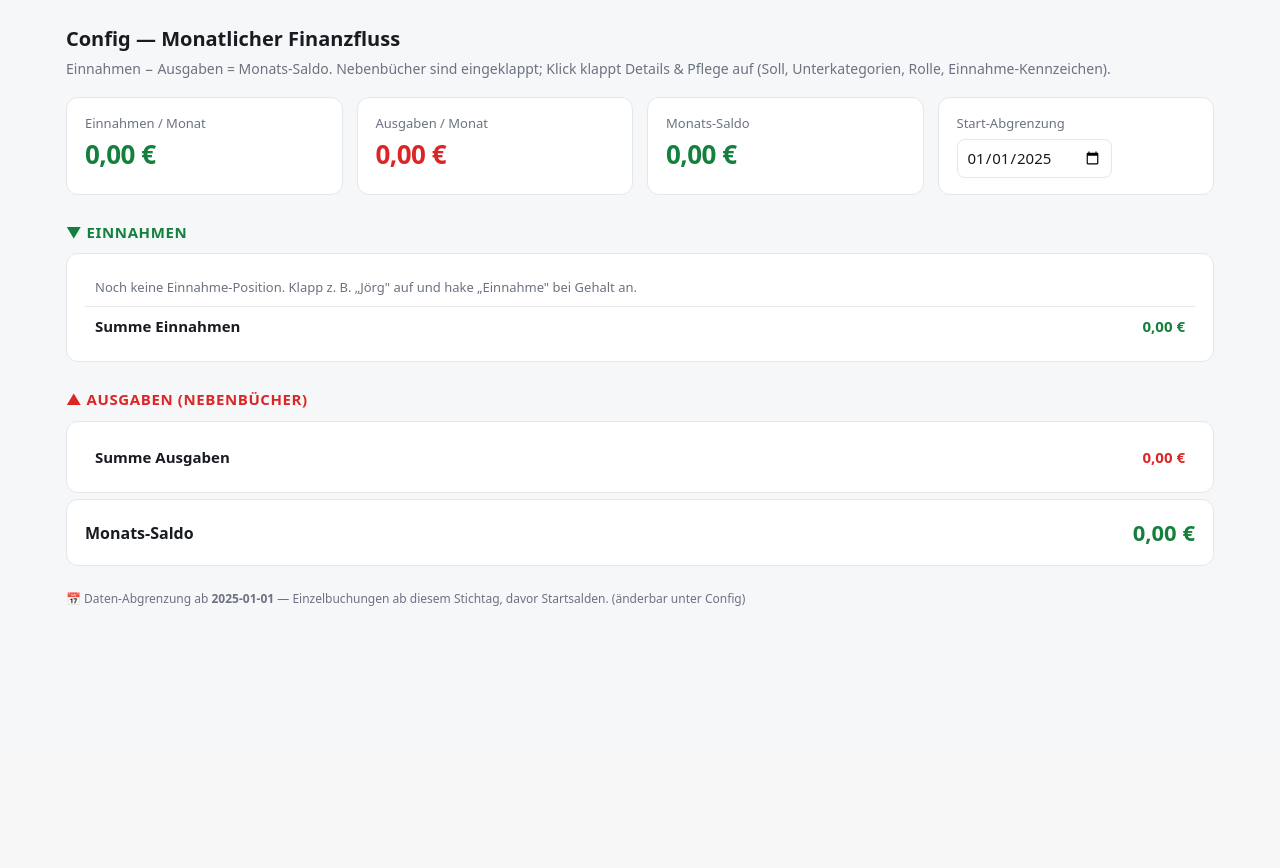
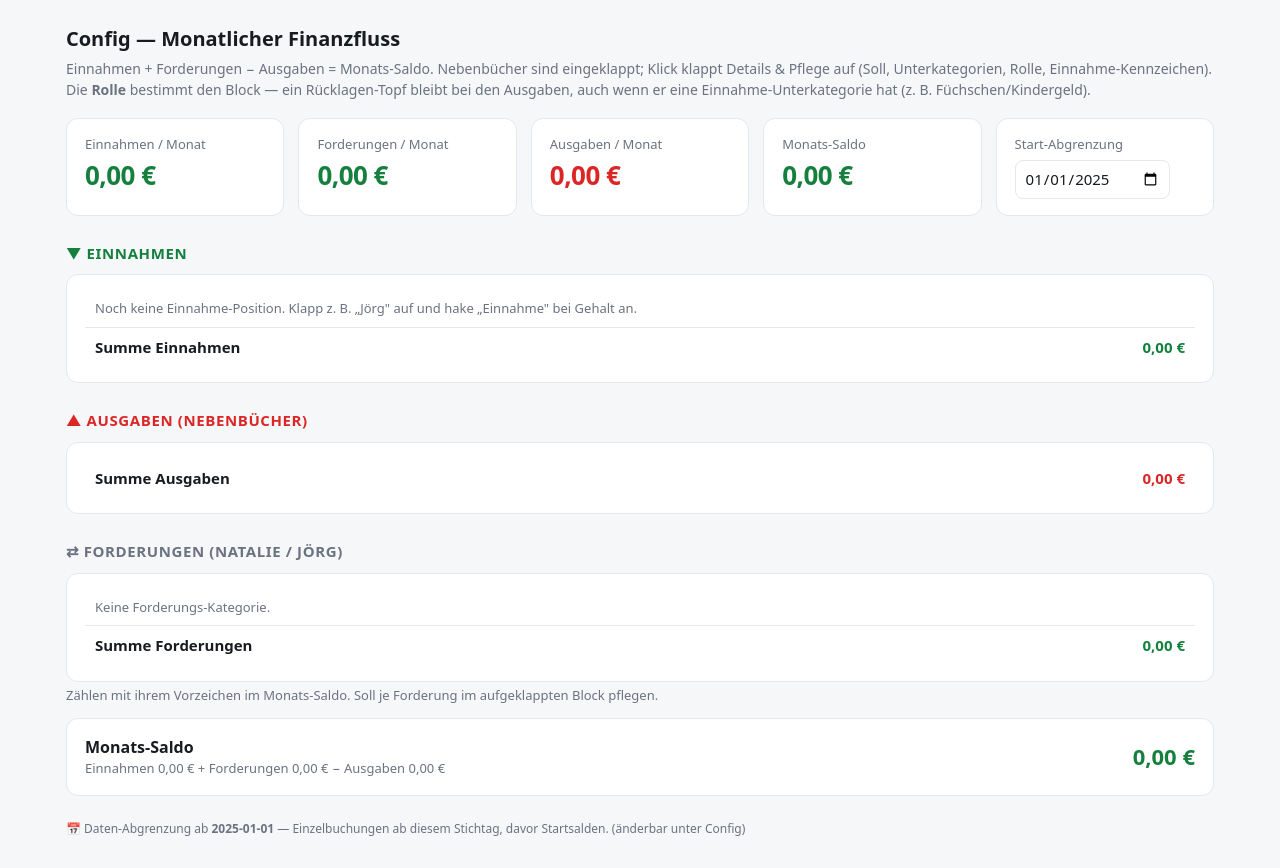
Before and after one commit to xamjamchok-debug/Tools, a FastAPI app: page /config in a window 1280 px wide. Shown: the part 54-922 px from the top of the page. Before the commit the page ends 660 px from the top, so only its background shows below. Run offline with FastAPI, Linux system fonts and the light colour scheme.

Commit message:
Euro-Notierung in Editierfeldern (#6-Rest) + Config-Fluss korrigiert
- Neuer Jinja-Filter `eurozahl`: deutsch, ohne EUR-Zeichen. Die editierbaren Felder
  rendern bisher (x/100)|round(2) -> "-2775.0" statt "-2.775,00" (Merkzettel, Posten im
  Saldo, Langfristig, Kategorie-Soll, Unterkat-Soll). _parse_euro liest beide Notationen,
  der Rundlauf Anzeige->Eingabe bleibt heil.

- config_fluss: Rolle (zaehlt_als) entscheidet den Block, NICHT mehr das Einnahme-Haekchen.
  Fuechschen rutschte in die Einnahmen, seit Kindergeld als Einnahme markiert ist (#49) —
  ein Ruecklagen-Topf gehoert aber zu den Ausgaben (User-Korrektur).

- Forderungen (Natalie/Joerg) sind neu ein eigener Block im Monatsfluss und zaehlen mit
  Vorzeichen im Saldo (User-Wunsch); vorher lagen sie unter "Weitere" und zaehlten gar nicht.
  Neue KPI-Kachel + Saldo-Herleitung sichtbar.

- Einnahme-Soll faellt auf das Kategorie-Soll zurueck, wenn die Einnahme-Unterkategorie
  kein Soll traegt (sonst zaehlt eine Einnahme als 0).

Offen/Fachentscheid: Kategorie "Joerg" traegt -6.060 (Gehalt) -> Monats-Saldo -10.743.
Vorzeichen bewusst nicht angefasst.

Co-Authored-By: Claude Opus 4.8 (1M context) <noreply@anthropic.com>

```diff
--- a/haushaltskasse/dashboard/app.py
+++ b/haushaltskasse/dashboard/app.py
@@ -80,7 +80,17 @@ def _parse_euro(text) -> int:
     return -cent if neg else cent
 
 
+def _eurozahl(cent) -> str:
+    """Cent -> '1.234,56' — deutsch, aber OHNE €-Zeichen: für editierbare Felder.
+
+    Muss deutsch sein, sonst steht in der Maske '-2775.0' (#6). `_parse_euro` liest beide
+    Notationen zurück, der Rundlauf Anzeige -> Eingabe -> Speichern bleibt also heil.
+    """
+    return _euro(cent).removesuffix(" €")
+
+
 TEMPLATES.env.filters["euro"] = _euro
+TEMPLATES.env.filters["eurozahl"] = _eurozahl
 
 
 def _stichtag_global() -> str:
--- a/haushaltskasse/dashboard/queries.py
+++ b/haushaltskasse/dashboard/queries.py
@@ -442,11 +442,19 @@ def config_baum(cur) -> list[dict]:
 def config_fluss(cur) -> dict:
     """#39 — monatliche Finanzfluss-Sicht: Einnahmen − Ausgaben = Monats-Saldo.
 
-    Einnahmen  = Kategorien mit ≥1 als „Einnahme" markierten Unterkategorie (Gehalt, Taschengeld …),
-                 Einnahme-Soll = Σ Soll dieser Unterkategorien.
-    Ausgaben   = Nebenbücher mit Rolle 'ruecklage' (ohne Einnahme-Position), Soll = Kategorie-Soll.
-    Weitere    = Rest (Forderungen/Sparen ohne Einnahme, Rolle 'ausgabe') — nur zur Pflege, zählt
-                 NICHT im Monats-Saldo.
+    Die **Rolle (`zaehlt_als`) entscheidet**, nicht das Einnahme-Häkchen — sonst rutscht ein
+    Rücklagen-Topf in die Einnahmen, nur weil er eine Einnahme-Unterkategorie hat
+    (Füchschen/Kindergeld, User-Korrektur 2026-07-15).
+
+    Ausgaben     = Nebenbücher mit Rolle 'ruecklage', Soll = Kategorie-Soll.
+    Forderungen  = Rolle 'forderung' (Natalie/Jörg) — zählen im Monats-Saldo mit ihrem
+                   Kategorie-Soll und Vorzeichen (User-Wunsch: im Monatsfluss mit aufnehmen).
+    Einnahmen    = übrige Kategorien mit ≥1 Einnahme-Unterkategorie; Einnahme-Soll = Σ Soll
+                   dieser Unterkategorien, ersatzweise das Kategorie-Soll, falls die
+                   Unterkategorien kein Soll tragen.
+    Weitere      = Rest (Rolle 'ausgabe' ohne Einnahme) — nur zur Pflege, zählt NICHT im Saldo.
+
+    Monats-Saldo = Einnahmen + Forderungen − Ausgaben.
     Jede Kategorie trägt ALLE ihre Unterkategorien (mit Soll, ist_einnahme, quelle) fürs Aufklappen/Pflegen.
     """
     cur.execute("""SELECT id, name, zaehlt_als, monatliche_ruecklage_cent, default_unterkategorie_id
@@ -463,19 +471,31 @@ def config_fluss(cur) -> dict:
             if ie:
                 kats[kid]["einnahme_soll_cent"] += s
 
-    einnahmen, ausgaben, weitere = [], [], []
+    einnahmen, ausgaben, forderungen, weitere = [], [], [], []
     for k in kats.values():
-        if any(u["ist_einnahme"] for u in k["unterkategorien"]):
+        if k["zaehlt_als"] == "ruecklage":
+            ausgaben.append(k)                    # Rolle schlägt Einnahme-Häkchen
+        elif k["zaehlt_als"] == "forderung":
+            forderungen.append(k)
+        elif any(u["ist_einnahme"] for u in k["unterkategorien"]):
             einnahmen.append(k)
-        elif k["zaehlt_als"] == "ruecklage":
-            ausgaben.append(k)
         else:
             weitere.append(k)
+
+    # Trägt die Einnahme-Unterkategorie kein Soll, gilt das Kategorie-Soll — sonst zählt
+    # eine Einnahme mit 0, obwohl auf der Kategorie ein Betrag steht.
+    for k in einnahmen:
+        if not k["einnahme_soll_cent"]:
+            k["einnahme_soll_cent"] = k["soll_cent"]
+
     ein_summe = sum(k["einnahme_soll_cent"] for k in einnahmen)
     aus_summe = sum(k["soll_cent"] for k in ausgaben)
-    return {"einnahmen": einnahmen, "ausgaben": ausgaben, "weitere": weitere,
+    ford_summe = sum(k["soll_cent"] for k in forderungen)
+    return {"einnahmen": einnahmen, "ausgaben": ausgaben,
+            "forderungen": forderungen, "weitere": weitere,
             "einnahmen_summe_cent": ein_summe, "ausgaben_summe_cent": aus_summe,
-            "saldo_cent": ein_summe - aus_summe}
+            "forderungen_summe_cent": ford_summe,
+            "saldo_cent": ein_summe + ford_summe - aus_summe}
 
 
 def stichtag(cur) -> str:
--- a/haushaltskasse/dashboard/templates/config.html
+++ b/haushaltskasse/dashboard/templates/config.html
@@ -2,12 +2,17 @@
 {% block titel %} · Config{% endblock %}
 {% block content %}
 <h1>Config — Monatlicher Finanzfluss</h1>
-<p class="sub">Einnahmen − Ausgaben = Monats-Saldo. Nebenbücher sind eingeklappt; Klick klappt Details
-  &amp; Pflege auf (Soll, Unterkategorien, Rolle, Einnahme-Kennzeichen).</p>
+<p class="sub">Einnahmen + Forderungen − Ausgaben = Monats-Saldo. Nebenbücher sind eingeklappt; Klick
+  klappt Details &amp; Pflege auf (Soll, Unterkategorien, Rolle, Einnahme-Kennzeichen).
+  Die <b>Rolle</b> bestimmt den Block — ein Rücklagen-Topf bleibt bei den Ausgaben, auch wenn er
+  eine Einnahme-Unterkategorie hat (z. B. Füchschen/Kindergeld).</p>
 
 <div class="grid kpis">
   <div class="card kpi"><div class="label">Einnahmen / Monat</div>
     <div class="val pos">{{ fluss.einnahmen_summe_cent|euro }}</div></div>
+  <div class="card kpi"><div class="label">Forderungen / Monat</div>
+    <div class="val {{ 'pos' if fluss.forderungen_summe_cent>=0 else 'neg' }}">
+      {{ fluss.forderungen_summe_cent|euro }}</div></div>
   <div class="card kpi"><div class="label">Ausgaben / Monat</div>
     <div class="val neg">{{ fluss.ausgaben_summe_cent|euro }}</div></div>
   <div class="card kpi"><div class="label">Monats-Saldo</div>
@@ -34,7 +39,7 @@
           </select>
         </label>
         <label class="small muted">Kategorie-Soll/Mon
-          <input class="ruecklage-inp" value="{{ (k.soll_cent/100)|round(2) }}"
+          <input class="ruecklage-inp" value="{{ k.soll_cent|eurozahl }}"
                  onchange="saveSoll('kategorie', {{ k.id }}, this)"> €</label>
         <label class="small muted">Default-Unterkat.
           <select onchange="saveDefaultUkat({{ k.id }}, this)">
@@ -51,7 +56,7 @@
         <tr>
           <td><input style="width:100%;max-width:280px" value="{{ u.name }}"
                      onchange="renameUkat({{ u.id }}, this)"></td>
-          <td class="num"><input class="ruecklage-inp" value="{{ (u.soll_cent/100)|round(2) }}"
+          <td class="num"><input class="ruecklage-inp" value="{{ u.soll_cent|eurozahl }}"
                      onchange="saveSoll('unterkategorie', {{ u.id }}, this)"> €</td>
           <td><label class="small"><input type="checkbox" {{ 'checked' if u.ist_einnahme }}
                      onchange="toggleEinnahme({{ u.id }}, this)" style="width:auto"> Einnahme</label></td>
@@ -83,13 +88,29 @@
   <tr><td><b>Summe Ausgaben</b></td><td class="num neg"><b>{{ fluss.ausgaben_summe_cent|euro }}</b></td></tr>
 </table></div>
 
+<h2>⇄ Forderungen (Natalie / Jörg)</h2>
+<div class="card scroll" style="margin-bottom:6px"><table>
+  {% for k in fluss.forderungen %}
+    {{ kat_block(k, k.soll_cent, 'pos' if k.soll_cent>=0 else 'neg') }}
+  {% endfor %}
+  {% if not fluss.forderungen %}<tr><td colspan="2" class="muted small">Keine Forderungs-Kategorie.</td></tr>{% endif %}
+  <tr><td><b>Summe Forderungen</b></td>
+    <td class="num {{ 'pos' if fluss.forderungen_summe_cent>=0 else 'neg' }}">
+      <b>{{ fluss.forderungen_summe_cent|euro }}</b></td></tr>
+</table></div>
+<p class="small muted" style="margin-top:-2px">Zählen mit ihrem Vorzeichen im Monats-Saldo.
+  Soll je Forderung im aufgeklappten Block pflegen.</p>
+
 <div class="card" style="margin-bottom:20px;display:flex;justify-content:space-between;align-items:center">
-  <b style="font-size:16px">Monats-Saldo</b>
+  <div><b style="font-size:16px">Monats-Saldo</b>
+    <div class="small muted">Einnahmen {{ fluss.einnahmen_summe_cent|euro }}
+      + Forderungen {{ fluss.forderungen_summe_cent|euro }}
+      − Ausgaben {{ fluss.ausgaben_summe_cent|euro }}</div></div>
   <b style="font-size:22px" class="{{ 'pos' if fluss.saldo_cent>=0 else 'neg' }}">{{ fluss.saldo_cent|euro }}</b>
 </div>
 
 {% if fluss.weitere %}
-<h2>Weitere (Forderungen/Sparen — zählen NICHT im Monats-Saldo)</h2>
+<h2>Weitere (zählen NICHT im Monats-Saldo)</h2>
 <div class="card scroll"><table>
   {% for k in fluss.weitere %}{{ kat_block(k, k.soll_cent, 'muted') }}{% endfor %}
 </table></div>
--- a/haushaltskasse/dashboard/templates/uebersicht.html
+++ b/haushaltskasse/dashboard/templates/uebersicht.html
@@ -85,7 +85,7 @@
         <td><span class="tag">{{ p.art }}</span></td>
         <td class="num {{ 'pos' if p.wert_cent>=0 else 'neg' }}">
           <span class="wert" contenteditable data-id="{{ p.id }}"
-                data-name="{{ p.name }}" data-art="{{ p.art }}">{{ (p.wert_cent/100)|round(2) }}</span></td>
+                data-name="{{ p.name }}" data-art="{{ p.art }}">{{ p.wert_cent|eurozahl }}</span></td>
         <td class="num"><button class="ghost" onclick="delPosten({{ p.id }})">✕</button></td>
       </tr>
       {% endfor %}
@@ -109,7 +109,7 @@
         <td class="num {{ 'pos' if p.wert_cent>=0 else 'neg' }}">
           <span class="wert" contenteditable data-id="{{ p.id }}"
                 data-name="{{ p.name }}" data-art="{{ p.art }}"
-                data-gruppe="merkzettel">{{ (p.wert_cent/100)|round(2) }}</span></td>
+                data-gruppe="merkzettel">{{ p.wert_cent|eurozahl }}</span></td>
         <td class="num"><button class="ghost" onclick="delPosten({{ p.id }})">✕</button></td>
       </tr>
       {% endfor %}
@@ -134,7 +134,7 @@
         <td><span class="tag">{{ p.art }}</span></td>
         <td class="num {{ 'pos' if p.wert_cent>=0 else 'neg' }}">
           <span class="wert" contenteditable data-id="{{ p.id }}"
-                data-name="{{ p.name }}" data-art="{{ p.art }}">{{ (p.wert_cent/100)|round(2) }}</span></td>
+                data-name="{{ p.name }}" data-art="{{ p.art }}">{{ p.wert_cent|eurozahl }}</span></td>
       </tr>
       {% endfor %}
       <tr><td colspan="2"><b>Summe langfristig</b></td><td class="num"><b>{{ u.langfrist_cent|euro }}</b></td></tr>
```
